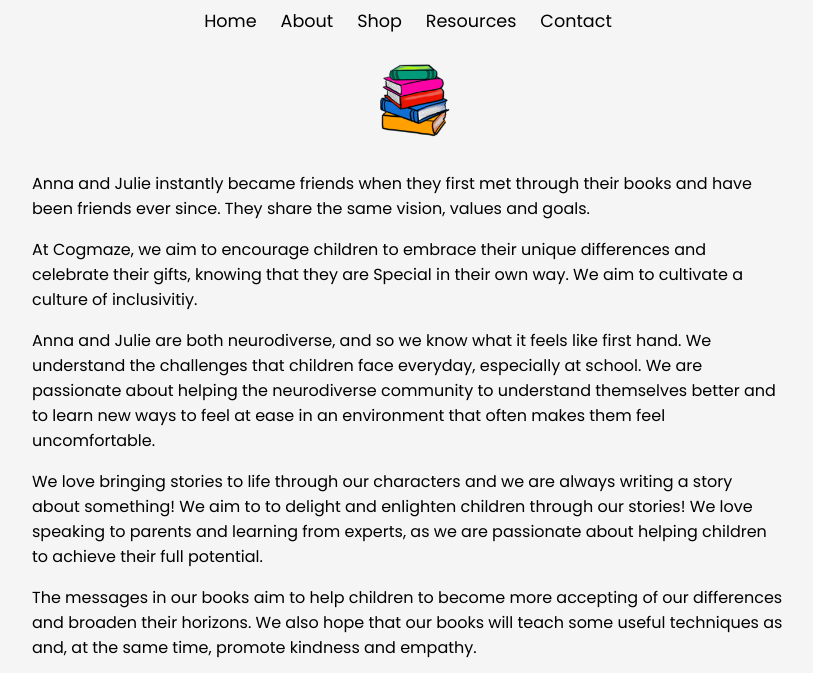
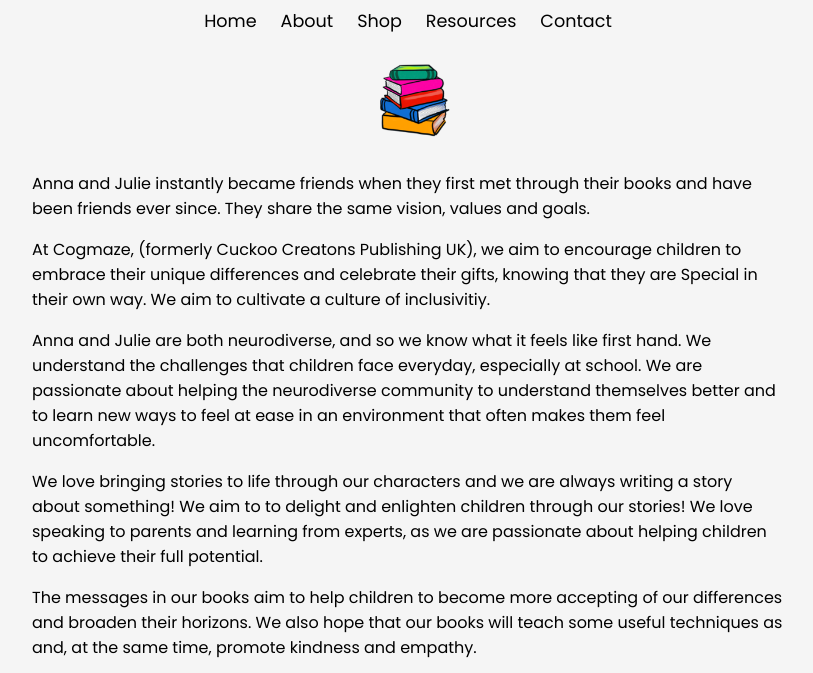
Before and after one commit to Julie975/cogmaze.com, a plain HTML site: page about.html in a window 1280 px wide. Shown: the part 162-835 px from the top of the page, without its empty margins (232-1045 px from the left). Drawn offline with Linux system fonts and the light colour scheme.

Commit message:
update cname

```diff
--- a/about.html
+++ b/about.html
@@ -40,8 +40,8 @@
         <p>Anna and Julie instantly became friends when they first met through their books
             and have been friends ever since. They share the same vision, values and goals.
         </p>
-        <p>At Cogmaze, we aim to encourage children to embrace their unique differences
-            and celebrate their gifts, knowing that they are Special in their own way. We
+        <p>At Cogmaze, (formerly Cuckoo Creatons Publishing UK), we aim to encourage children to embrace their unique
+            differences and celebrate their gifts, knowing that they are Special in their own way. We
             aim to cultivate a culture of inclusivitiy.
         </p>
         <p>Anna and Julie are both neurodiverse, and so we know what it feels like first hand. We
```
Also changed, not shown: 1 other file.
